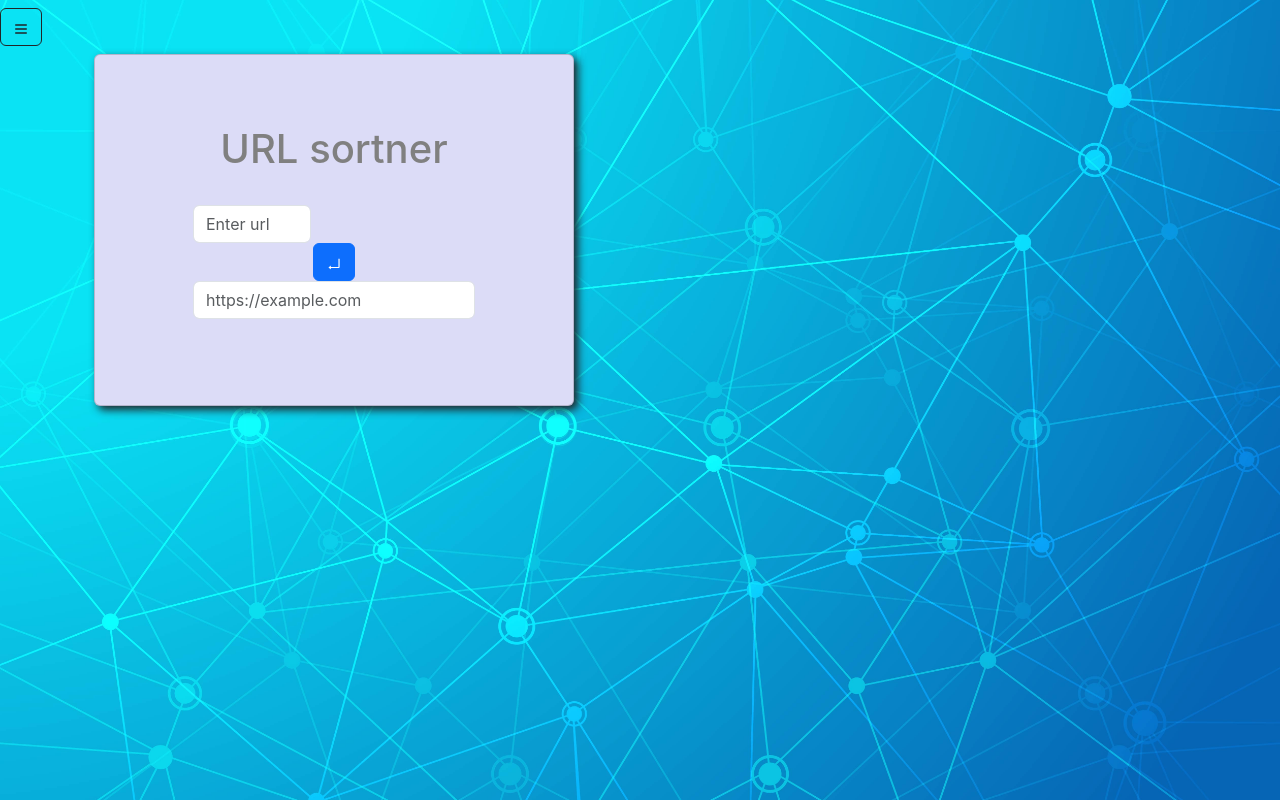
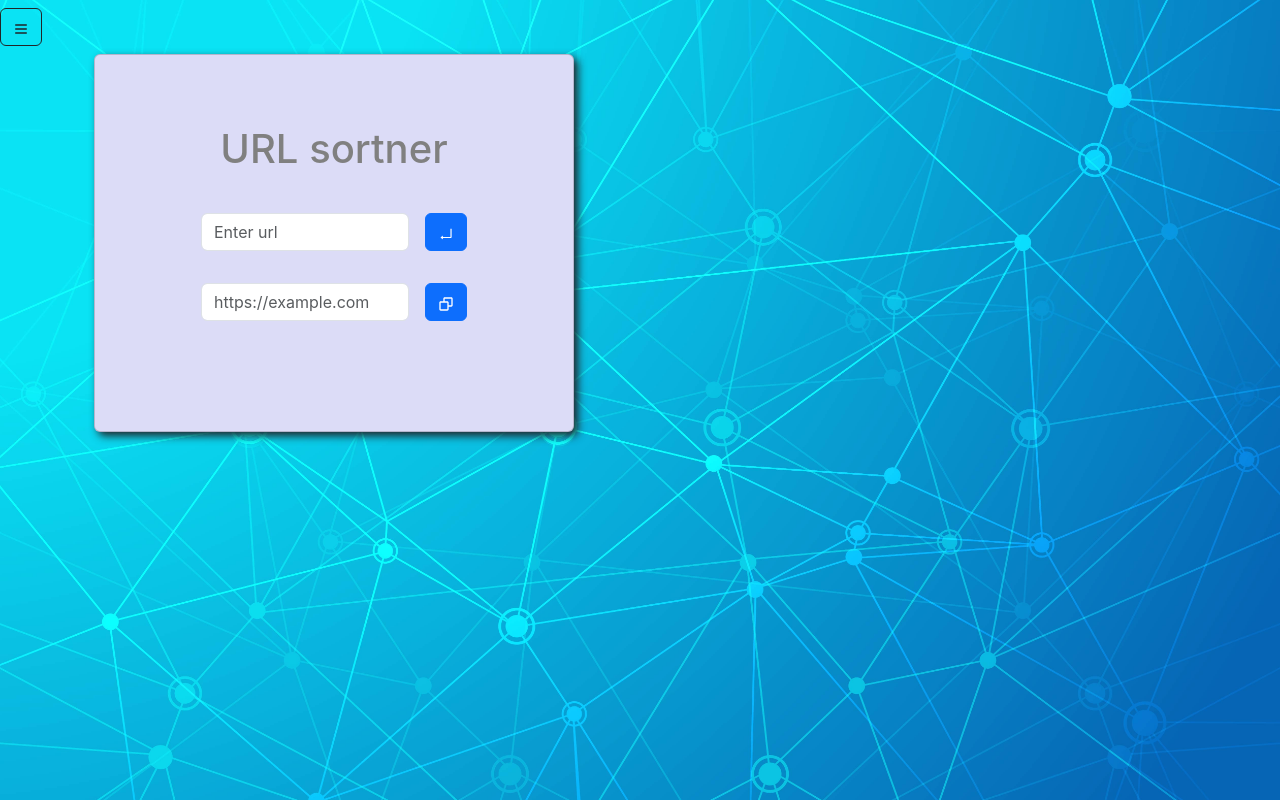
Before and after one commit to tojo1337/url-sortner, a React (Create React App) app in the folder sortner-front/: page / in a window 1280 px wide. Built offline with nearby package versions, Linux system fonts and the light colour scheme.

Commit message:
7th commit

```diff
--- a/sortner-front/package.json
+++ b/sortner-front/package.json
@@ -37,6 +37,7 @@
     ]
   },
   "devDependencies": {
-    "bootstrap": "^5.3.1"
+    "bootstrap": "^5.3.1",
+    "react-router-dom": "^6.15.0"
   }
 }
--- a/sortner-front/src/comp/InputForm.js
+++ b/sortner-front/src/comp/InputForm.js
@@ -1,19 +1,28 @@
 import {AiOutlineEnter} from "react-icons/ai"
+import "../style/InputForm.css";
 export function InputForm(props){
 	return(
 		<div className="container">
-			<div className="row">
 			<form method="post" onSubmit={props.fn}>
-					<div className="col-sm-5">
+				<table className="table table-borderless">
+					<tbody>
+						<tr>
+							<td>
+								<div className="input-group">
 									<input type="text" name="urlInput" className="form-control" id="urlInput" aria-describedby="urlInput" placeholder="Enter url" />
 								</div>
-					<div className="col-sm">
+							</td>
+							<td>
+								<div className="input-group">
 									<button type="submit" className="btn btn-primary">
 										<AiOutlineEnter />
 									</button>
 								</div>
+							</td>
+						</tr>
+					</tbody>
+				</table>
 			</form>
-			</div>
 		</div>
 	);
 }
--- a/sortner-front/src/comp/SortUrl.js
+++ b/sortner-front/src/comp/SortUrl.js
@@ -1,13 +1,21 @@
+import {BiCopy} from "react-icons/bi";
 export function SortUrl(props){
 	return(
 		<div className="container">
-			<div className="row">
-				<div className="col-sm">
-					<div className="form-group">
-						<input className="form-control" type="text" placeholder={props.url} readOnly />
-					</div>
-				</div>
-			</div>
+			<table className="table table-borderless">
+				<tbody>
+					<tr>
+						<td>
+							<input className="form-control" type="text" placeholder={props.url} readOnly />
+						</td>
+						<td>
+							<button className="btn btn-primary">
+								<BiCopy />
+							</button>
+						</td>
+					</tr>
+				</tbody>
+			</table>
 		</div>
 	);
 }
--- a/sortner-front/src/comp/Template.js
+++ b/sortner-front/src/comp/Template.js
@@ -4,7 +4,7 @@ export function Template(){
 	return(
 		<div className="container-flex">
 			<Nav />
-			<div className="container my-container">
+			<div className="container">
 				<Form />
 			</div>
 		</div>
--- /dev/null
+++ b/sortner-front/src/style/InputForm.css
@@ -0,0 +1,3 @@
+td{
+	background-color: #dcdcf7 !important;
+}
```
Also changed, not shown: 1 other file (tests, documents, lock files or other folders). Lines whose indentation alone changed are shown as unchanged.
